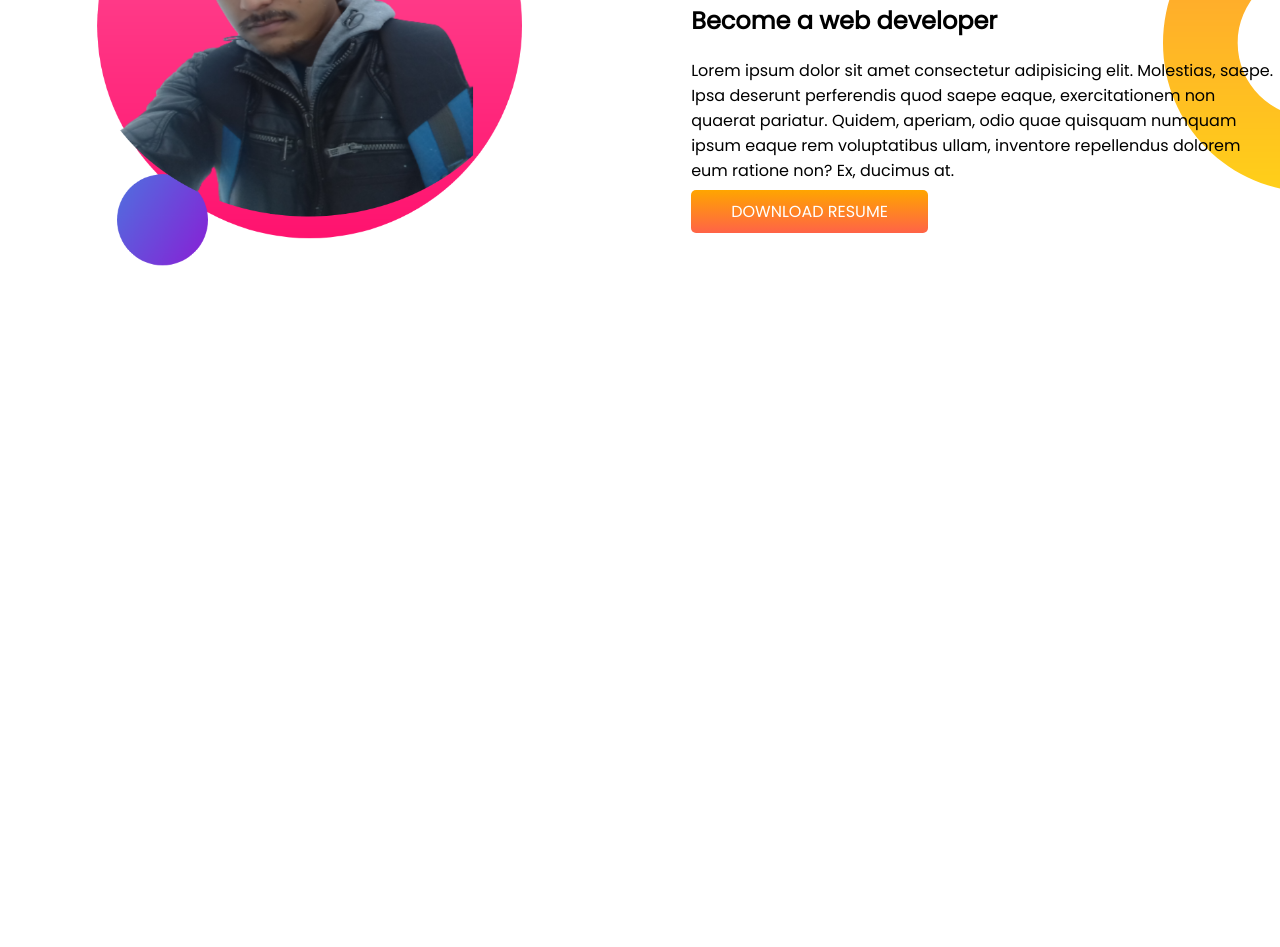
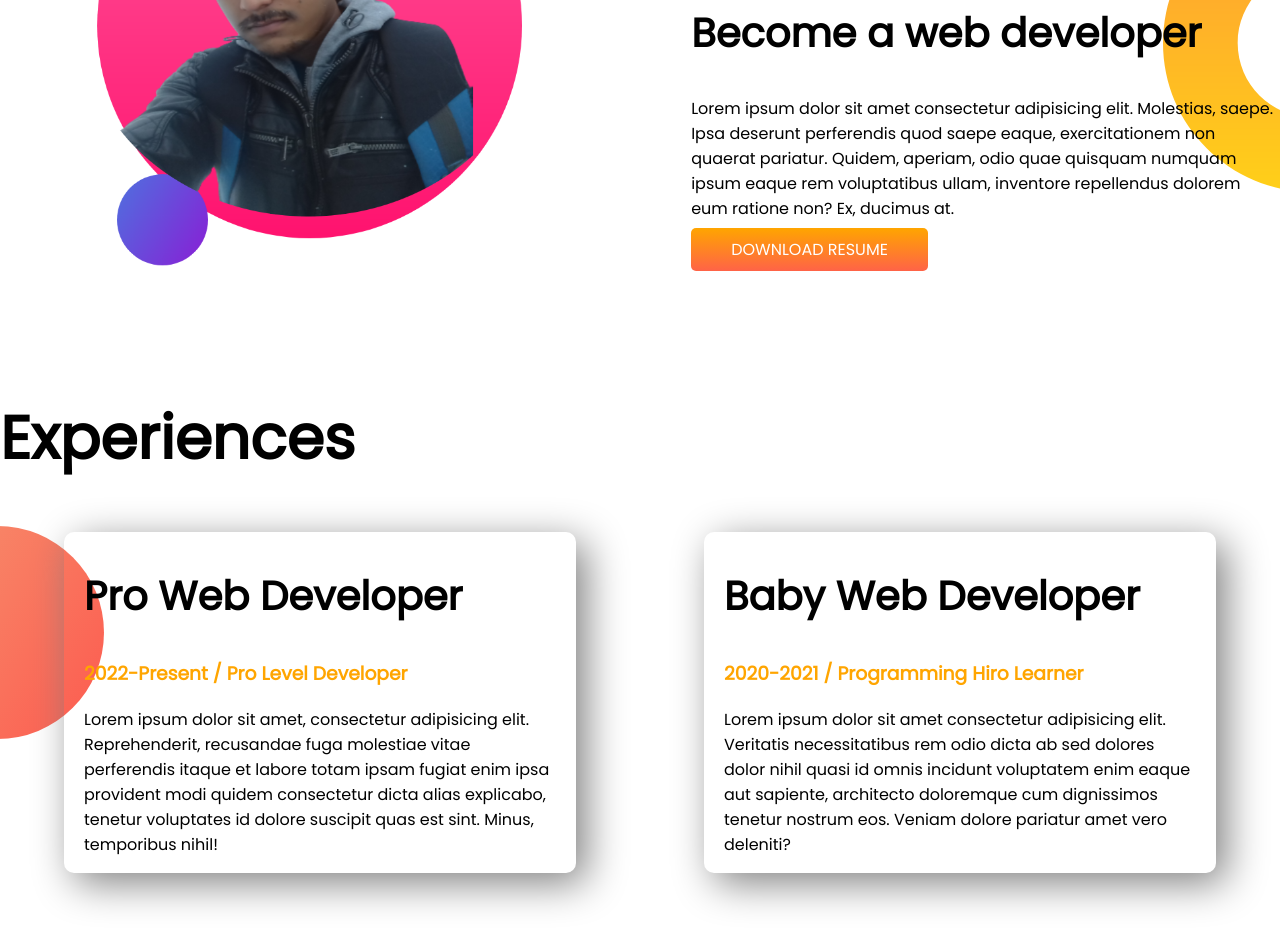
Before and after one commit to arghobhowmik/developer-portfolio, a plain HTML site: page index.html in a window 1280 px wide. Shown: the part 940-1887 px from the top of the page. Before the commit the page ends 1333 px from the top, so only its background shows below. Drawn offline with Linux system fonts and the light colour scheme.

Commit message:
experience area

```diff
--- a/index.html
+++ b/index.html
@@ -13,10 +13,10 @@
 </head>
 
 <body>
-    <section>
+    <section class="flexiable-container">
         <div class="half-width">
             <h1>Welcome To</h1>
-            <h1><span id="orange">Argho Bhowmik</span> World !</h1>
+            <h1><span class="orange">Argho Bhowmik</span> World !</h1>
             <h3>Lorem ipsum dolor sit amet consectetur adipisicing elit.</h3>
             <p>Lorem ipsum dolor sit, amet consectetur adipisicing elit. Quibusdam esse minima officia consectetur
                 aspernatur,
@@ -28,7 +28,7 @@
         <div class=" half-width"> <img src="images/my-bgg.png" alt="argho photo">
         </div>
     </section>
-    <section class="dream-big">
+    <section class="dream-big flexiable-container">
         <div class=" half-width"><img src="images/my-bgpic.png" alt=""></div>
         <div class=" half-width">
             <h1>Dream Big !</h1>
@@ -39,6 +39,30 @@
             <a class="link-button" target="_blank href="">DOWNLOAD RESUME</a>
         </div>
     </section>
+    <section class=" experience">
+                <h1>Experiences</h1>
+                <div class=" flexiable-container">
+                    <div class="experience-area">
+                        <h2>Pro Web Developer</h2>
+                        <h3 class="orange">2022-Present / Pro Level Developer</h3>
+                        <p>Lorem ipsum dolor sit amet, consectetur adipisicing elit. Reprehenderit, recusandae fuga
+                            molestiae vitae perferendis itaque et labore totam ipsam fugiat enim ipsa provident modi
+                            quidem
+                            consectetur dicta alias explicabo, tenetur voluptates id dolore suscipit quas est sint.
+                            Minus,
+                            temporibus nihil!</p>
+                    </div>
+                    <div class="experience-area">
+                        <h2>Baby Web Developer</h2>
+                        <h3 class="orange">2020-2021 / Programming Hiro Learner</h3>
+                        <p>Lorem ipsum dolor sit amet consectetur adipisicing elit. Veritatis necessitatibus rem odio
+                            dicta
+                            ab sed dolores dolor nihil quasi id omnis incidunt voluptatem enim eaque aut sapiente,
+                            architecto doloremque cum dignissimos tenetur nostrum eos. Veniam dolore pariatur amet vero
+                            deleniti?</p>
+                    </div>
+                </div>
+    </section>
 </body>
 
 </html>
--- a/style.css
+++ b/style.css
@@ -9,11 +9,11 @@ h1 {
     font-size: 60px;
 }
 
-#orange {
+.orange {
     color: orange;
 }
 
-section {
+.flexiable-container {
     display: flex;
     margin-bottom: 120px;
 }
@@ -40,3 +40,23 @@ section {
     background-repeat: no-repeat;
     background-position: right;
 }
+
+h2 {
+    font-size: 40px;
+}
+
+.experience {
+    background-image: url(images/exp-bg.png);
+    background-repeat: no-repeat;
+    background-position: left;
+}
+
+.experience-area {
+    box-shadow: 10px 10px 40px grey;
+    width: 40%;
+    border-radius: 10px;
+    margin-left: 5%;
+    margin-right: 5%;
+    padding-left: 20px;
+    padding-right: 20px;
+}
```
